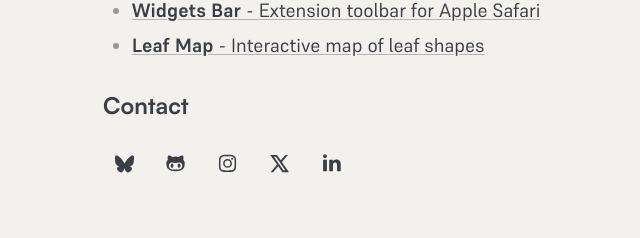
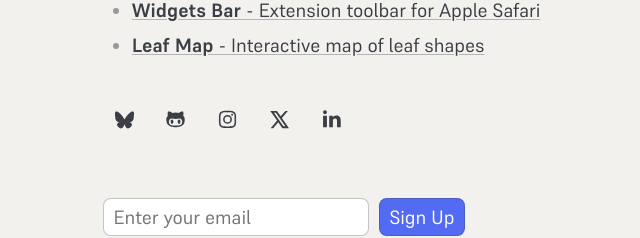
Before and after one commit to jonshamir/jonshamir.com, a Next.js app: page / in a window 1280 px wide. Shown: the part 936-1174 px from the top of the page, without its empty margins (187-827 px from the left). Built offline with nearby package versions, Linux system fonts and the light colour scheme.

Commit message:
Separate social links to a component

```diff
--- a/src/app/page.module.css
+++ b/src/app/page.module.css
@@ -24,25 +24,3 @@
     transform: scale(1);
   }
 }
-
-.SocialLinks {
-  display: flex;
-  flex-direction: row;
-  gap: 0.5rem;
-  padding-top: 1rem;
-
-  & a {
-    padding: 0.5rem;
-    border-radius: var(--rounding-full);
-  }
-
-  & svg {
-    width: 1.2rem;
-    height: 1.2rem;
-  }
-
-  & path {
-    transition: fill var(--transition-defaults);
-    fill: var(--color-text);
-  }
-}
--- a/src/app/page.tsx
+++ b/src/app/page.tsx
@@ -3,7 +3,7 @@ import React from "react";
 import { InlineLogoPlaceholder } from "../components/Logo/InlineLogoPlaceholder";
 import { PostList } from "../components/PostList/PostList";
 import { ProjectList } from "../components/ProjectList/ProjectList";
-import { SOCIAL_LINKS } from "../data/social";
+import { SocialLinks } from "../components/SocialLinks/SocialLinks";
 import { EmailFormWrapper } from "../features/homepage/EmailFormWrapper/EmailFormWrapper";
 import styles from "./page.module.css";
 
@@ -30,20 +30,7 @@ export default function Page() {
       <h3>Projects</h3>
       <ProjectList />
       <p />
-      <h3>Contact</h3>
-      <div className={styles.SocialLinks}>
-        {SOCIAL_LINKS.map((link) => (
-          <a
-            key={link.label}
-            href={link.href}
-            target="_blank"
-            rel="noreferrer"
-            className="clickable"
-          >
-            {React.createElement(link.icon)}
-          </a>
-        ))}
-      </div>
+      <SocialLinks />
       <EmailFormWrapper />
     </>
   );
--- /dev/null
+++ b/src/components/SocialLinks/SocialLinks.module.css
@@ -0,0 +1,21 @@
+.SocialLinks {
+  display: flex;
+  flex-direction: row;
+  gap: 0.5rem;
+  padding-top: 1rem;
+
+  & a {
+    padding: 0.5rem;
+    border-radius: var(--rounding-full);
+  }
+
+  & svg {
+    width: 1.2rem;
+    height: 1.2rem;
+  }
+
+  & path {
+    transition: fill var(--transition-defaults);
+    fill: var(--color-text);
+  }
+}
--- /dev/null
+++ b/src/components/SocialLinks/SocialLinks.tsx
@@ -0,0 +1,22 @@
+import React from "react";
+
+import { SOCIAL_LINKS } from "../../data/social";
+import styles from "./SocialLinks.module.css";
+
+export function SocialLinks() {
+  return (
+    <div className={styles.SocialLinks}>
+      {SOCIAL_LINKS.map((link) => (
+        <a
+          key={link.label}
+          href={link.href}
+          target="_blank"
+          rel="noreferrer"
+          className="clickable"
+        >
+          {React.createElement(link.icon)}
+        </a>
+      ))}
+    </div>
+  );
+}
```
